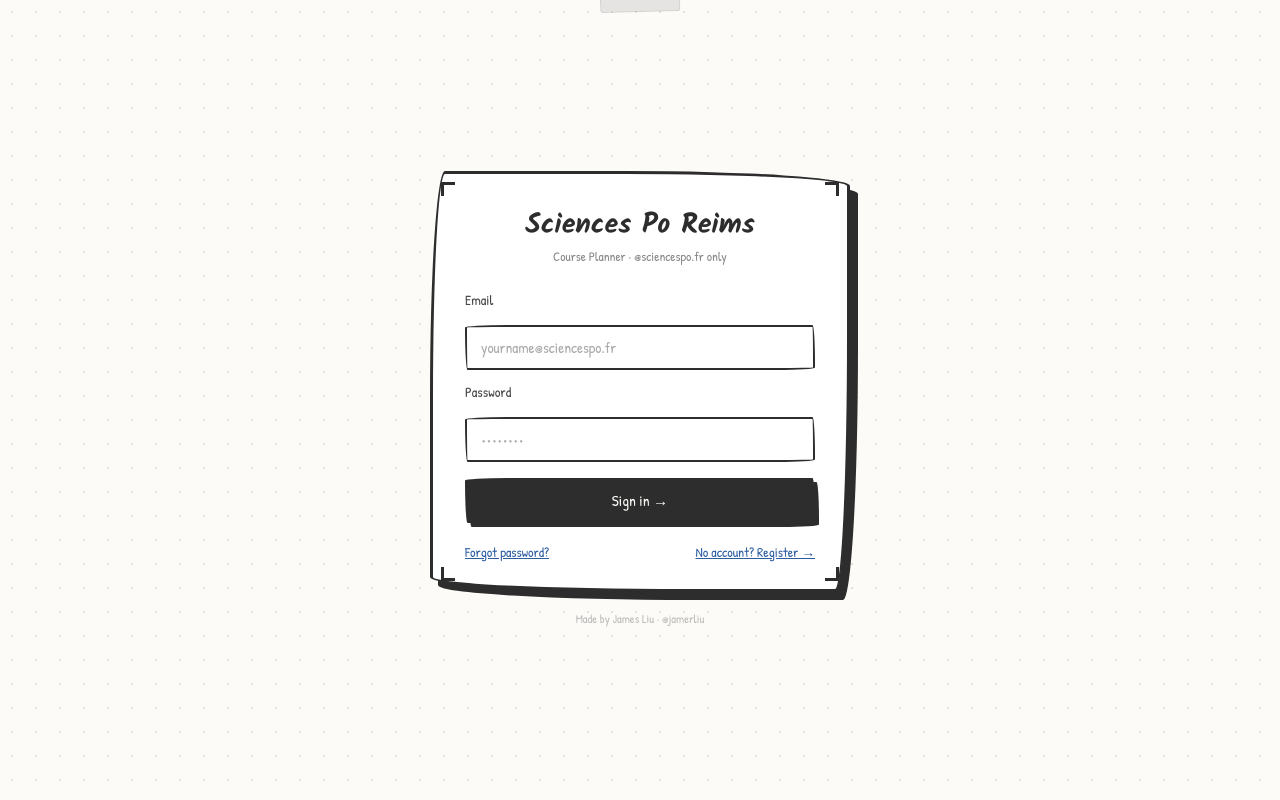
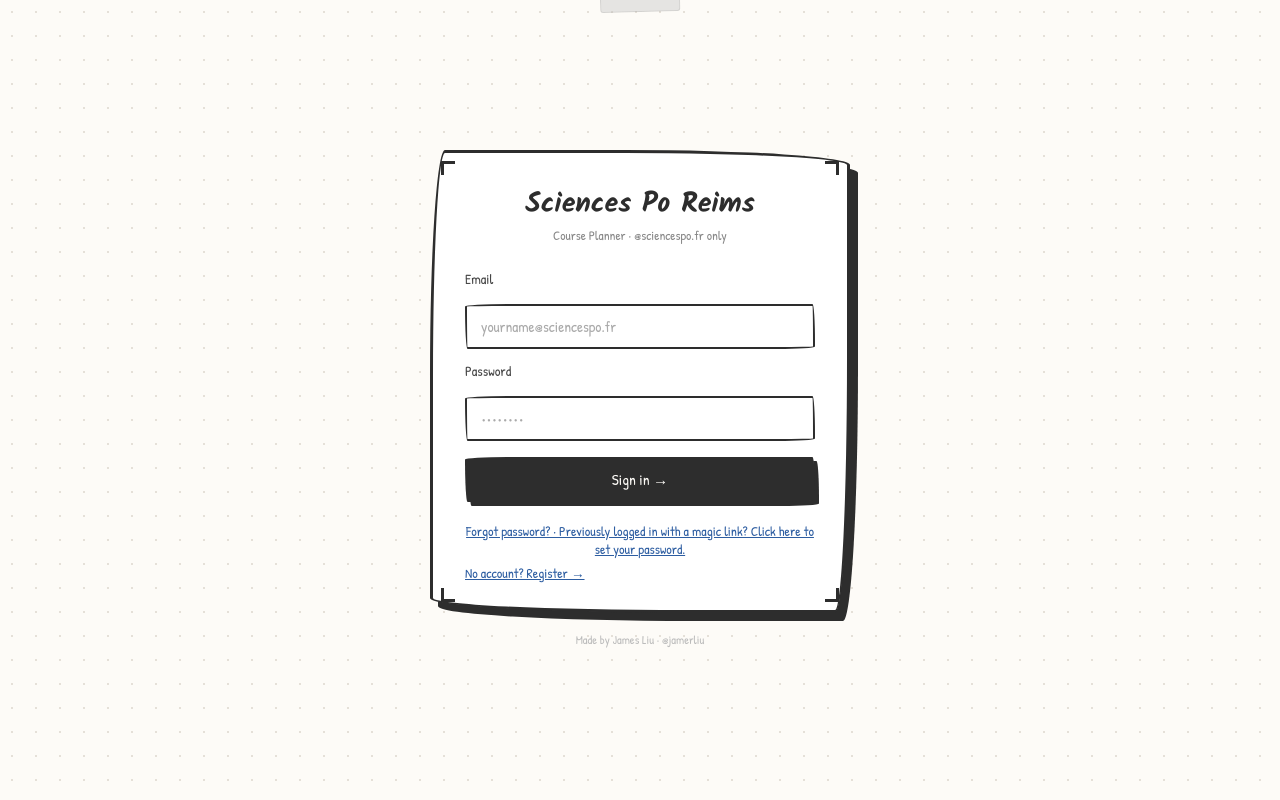
Before and after one commit to jamerliu/scpo-reims-course-organizer, a React (Vite) app: page / in a window 1280 px wide. Built offline with nearby package versions, Linux system fonts and the light colour scheme.

Commit message:
Add files via upload

```diff
--- a/src/auth/LoginScreen.jsx
+++ b/src/auth/LoginScreen.jsx
@@ -67,9 +67,9 @@
         {loading ? 'Signing in…' : 'Sign in →'}
       </button>
 
-      <div style={{ display:'flex', justifyContent:'space-between', marginTop: 8 }}>
+      <div style={{ display:'flex', justifyContent:'space-between', marginTop: 8, flexWrap:'wrap', gap:6 }}>
         <button type="button" className="hd-text-btn" onClick={onForgot}>
-          Forgot password?
+          Forgot password? · Previously logged in with a magic link? Click here to set your password.
         </button>
         <button type="button" className="hd-text-btn" onClick={onRegister}>
           No account? Register →
```
